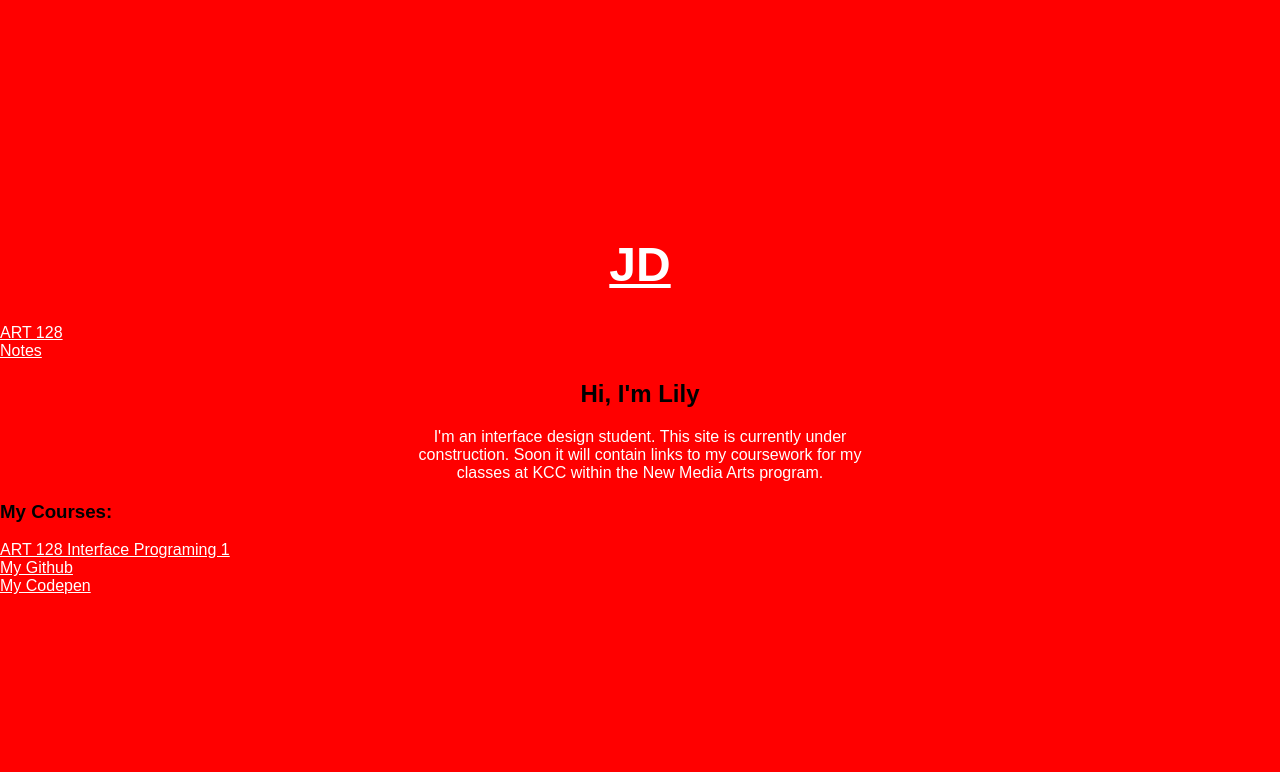
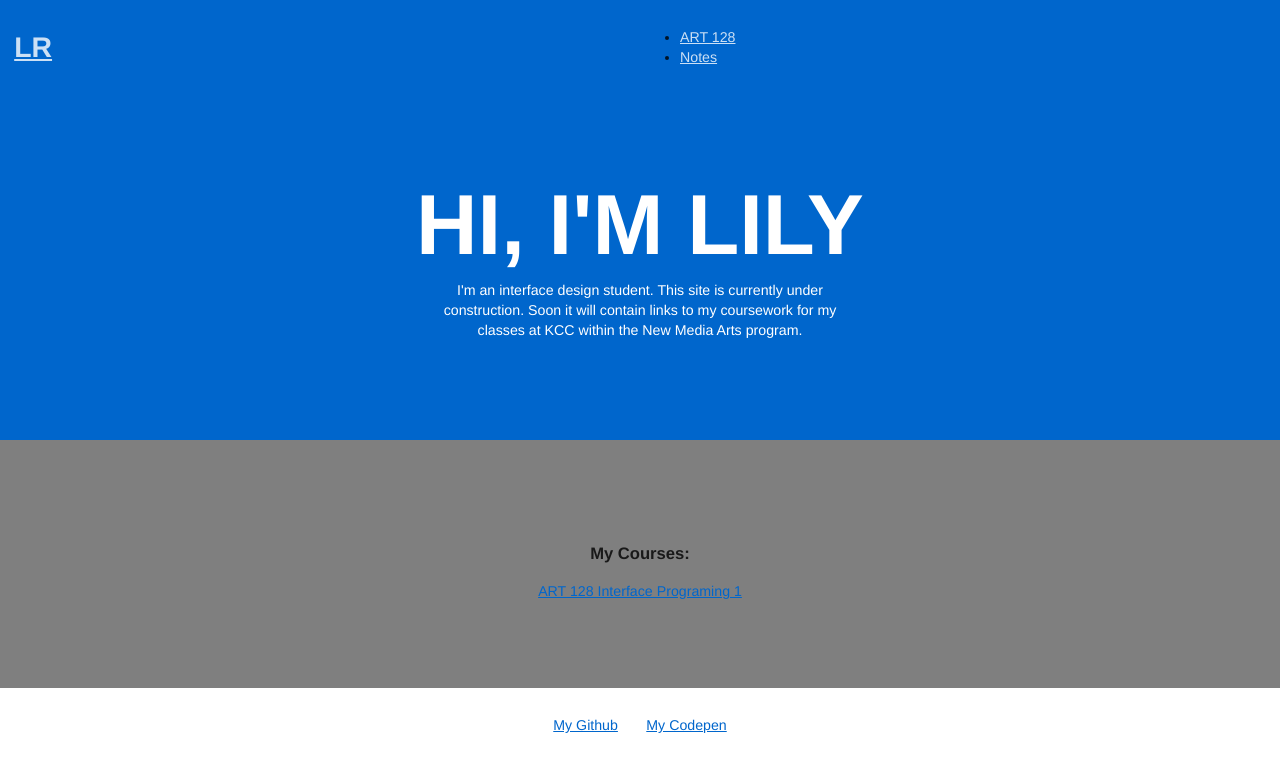
Before and after one commit to lilyri/studentsite, a plain HTML site: page index.html in a window 1280 px wide. Drawn offline with Linux system fonts and the light colour scheme.

Commit message:
edited html

```diff
--- a/css/style.css
+++ b/css/style.css
@@ -1,34 +1,126 @@
-body {
-    font-family:Arial, Helvetica, sans-serif;
-    background:red;
-    margin:0;
-    display:grid;
-    align-content:center;
-    min-height:100vh;
+/* GLOBAL RESET */
+*{box-sizing:border-box;}
+body{margin:0;}
+
+/* GLOBAL COLORS */
+body{color: rgba(0,0,0,0.8);}
+a{color: rgba(0,102,204,1);}
+a:hover{color:rgba(0,51,153,1);}
+
+/* GLOBAL TYPOGRAPHY */
+body{
+    font-family: Helvetica, Arial, sans-serif;
+    font-size: 88.75%; /* 14px */
+    line-height: 1.4;
 }
 
-h1 {
-    font-size:48px;
-    text-transform:uppercase;
-    text-align:center;
+
+/* SITE XTRUCTURE */
+
+header{
+    background-color: rgba(0,102,204,1);
+    color: rgba(0,0,0,0.8);
+    padding: 1em;
+    display: grid;
+    grid-template-columns: 1fr 1fr;
+    align-items: center;
 }
 
-h2 {
-    text-align:center;
+header a{
+    color:rgba(255,255,255,0.8);
+    text-align: none;
 }
 
-p {
-    color:white;
-    max-width:30em;
-    margin:0 auto;
-    text-align:center;
+header a:hover{
+    color:rgba(255,255,255,1)
 }
 
-ul {
-    margin:0 auto;
-    padding:0;
+
+/* SITE ID */
+.site-id h1{
+    margin: 0;
 }
 
-a {
-    color:white;
+/* SITE NAV */
+.site-nav ul{
+    display: flex;
+    justify-content: flex-end;
+    margin: 0;
+    padding: 0;
+    list-style: none;
 }
+
+.site-nav a{
+    display: block;
+    padding: 1em;
+}
+
+/* MAIN */
+main{
+    background: rgba(0,0,0,0.5);
+}
+
+/* HERO SECTION */
+.hero{
+    background-color: rgba(0,102,204,1);
+    text-align: center;
+    color: white;
+    padding: 6em 1em;
+}
+
+.hero h2{
+    font-size: 6em;
+    line-height: 1;
+    text-transform: uppercase;
+    margin: 0 auto;
+}
+
+.hero p{
+    max-width: 30em;
+    margin: 1em auto;
+}
+
+/* COURSE SECTION */
+.courses{
+    padding: 6em 1em;
+    display: grid;
+    justify-content: center;
+}
+
+.courses ul{
+    margin: 0;
+    padding: 0;
+    list-style: none;
+}
+
+.courses h3{
+    text-align: center;
+}
+
+
+/* FOOTER */
+footer{
+    border-top: 1px solid rgba(0,0,0,0.5);
+    padding: 1em;
+}
+
+/* SOCIAL NAV */
+.social-nav ul{
+    margin: 0;
+    padding: 0;
+    display: flex;
+    justify-content: center;
+    list-style: none;
+}
+
+.social-nav a{
+    display: block;
+    padding: 1em;
+}
+
+/* FOR DEV PURPOSES */
+/* body *{
+    background-color: rgba(0,0,0,.05) !important;
+    border:1px solid rgba(0,0,0,.1) !important;
+    color:rgba(0,0,0,.5) !important
+}*/
--- a/index.html
+++ b/index.html
@@ -1,11 +1,11 @@
 <!Doctype html>
 <html lang="en">
-<html>
 
     <head>
-        <meta charset="utf-8">
-        <title>Lily Ri's Student Site</title>
-        <meta name="description" content="Description of this web page goes here." />
+        <meta charset="utf-8" />
+        <title>Lily Ri</title>
+        <meta name="description"
+              content="This is a website for Lily Ri, a fictional web design student." />
         <meta name="viewport" content="width=device-width, initial-scale=1" />
         <meta http-equiv="X-UA-Compatible" content="ie=edge" />
         <link href="css/style.css" rel="stylesheet" type="text/css" />
@@ -14,7 +14,7 @@
     <body>
         <header>
             <div class="site-id">
-                <h1><a href="index.html">JD</a></h1>
+                <h1><a href="index.html">LR</a></h1>
             </div>
             <nav class="site-new">
                 <ul>
```
